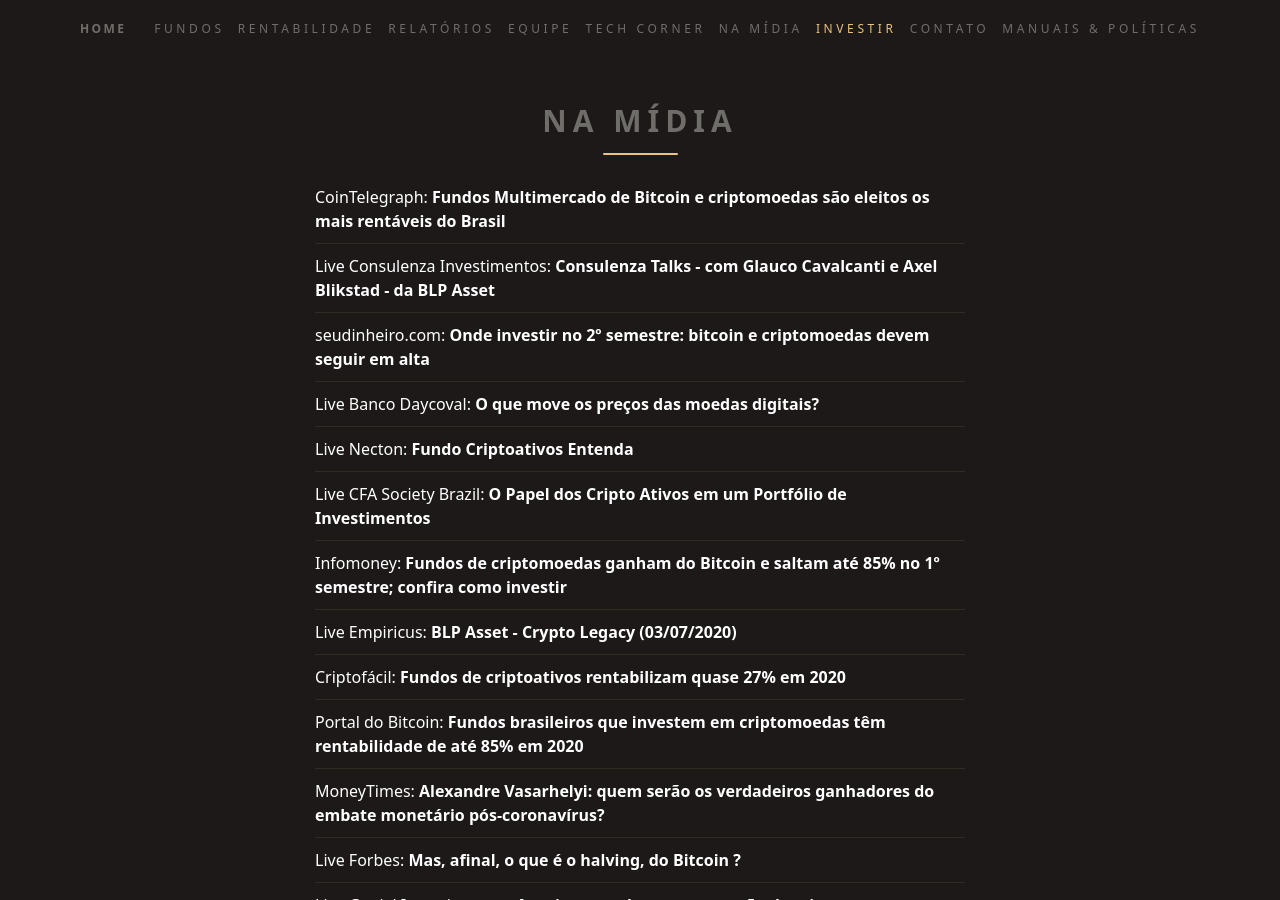
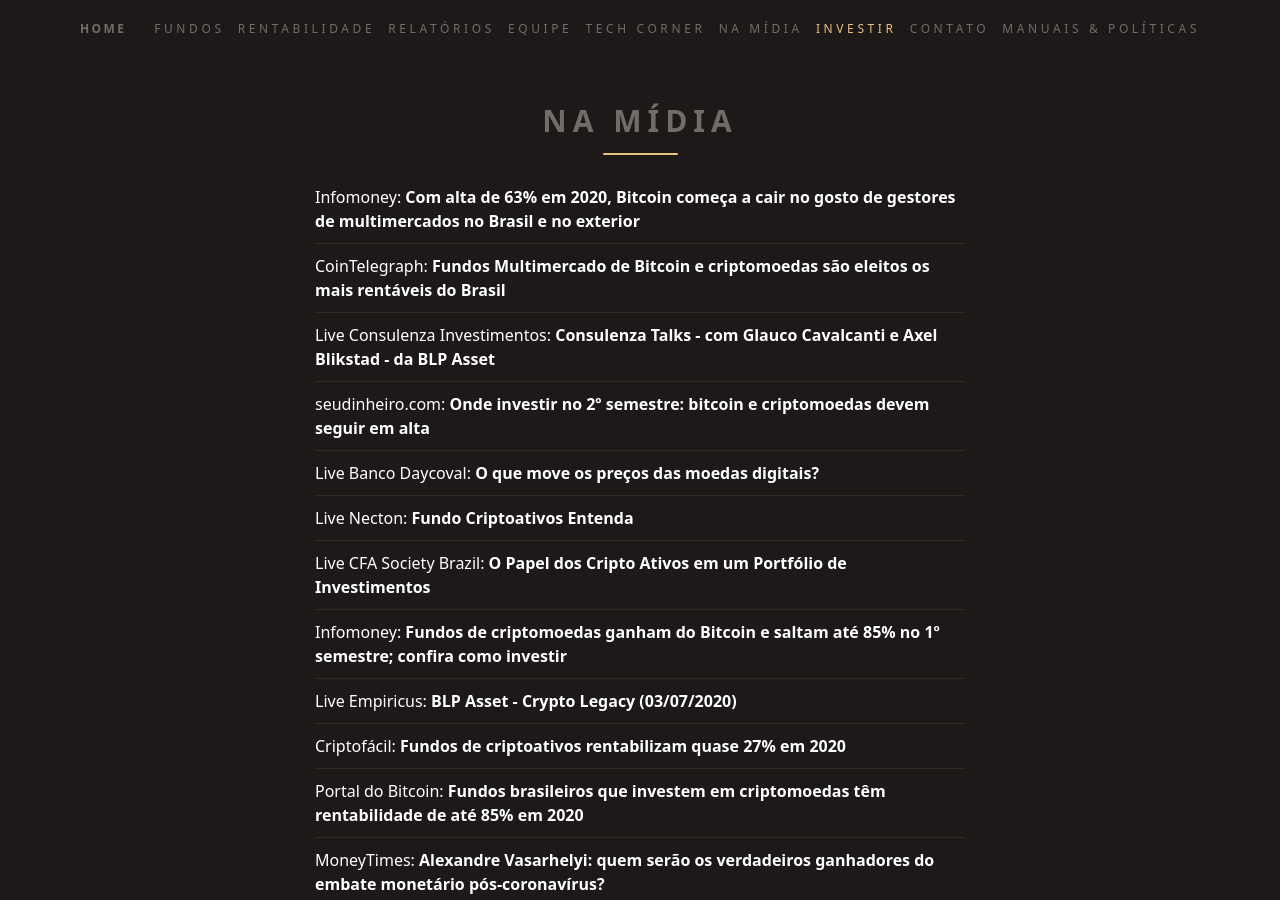
Before and after one commit to ateliedetemas/blpcrypto, a Jekyll site: the page built from _pages/na-midia.md, in a window 1280 px wide and 900 px high. Built offline with Jekyll 4.4.1, drawn with Linux system fonts in a browser that asks for light colours.

Commit message:
Update na-midia.md

```diff
--- a/_pages/na-midia.md
+++ b/_pages/na-midia.md
@@ -3,6 +3,7 @@ lang: pt
 layout: page
 title: Na Mídia
 ---
+|[Infomoney: **Com alta de 63% em 2020, Bitcoin começa a cair no gosto de gestores de multimercados no Brasil e no exterior**](https://www.infomoney.com.br/onde-investir/com-alta-de-63-em-2020-bitcoin-comeca-a-cair-no-gosto-de-gestores-de-multimercados-no-brasil-e-no-exterior/)
 |[CoinTelegraph: **Fundos Multimercado de Bitcoin e criptomoedas são eleitos os mais rentáveis do Brasil**](https://cointelegraph.com.br/news/bitcoin-and-cryptocurrency-multimarket-funds-are-elected-the-most-profitable-in-brazil)
 |[Live Consulenza Investimentos: **Consulenza Talks - com Glauco Cavalcanti e Axel Blikstad - da BLP Asset**](https://www.youtube.com/watch?v=GtbhNZNj2Aw&feature=youtu.be)
 |[seudinheiro.com: **Onde investir no 2º semestre: bitcoin e criptomoedas devem seguir em alta**](https://www.seudinheiro.com/2020/bolsa-dolar/onde-investir-2semestre-bitcoin-criptomoedas/?xpromo=XD-MI-SDW-MTSD-BMAIL-X-EMAILO-X-X-X&utm_source=SDW&utm_medium=EMAILO&utm_campaign=XD-MI-SDW-MTSD-BMAIL-X-EMAILO-X-X-X)
```
